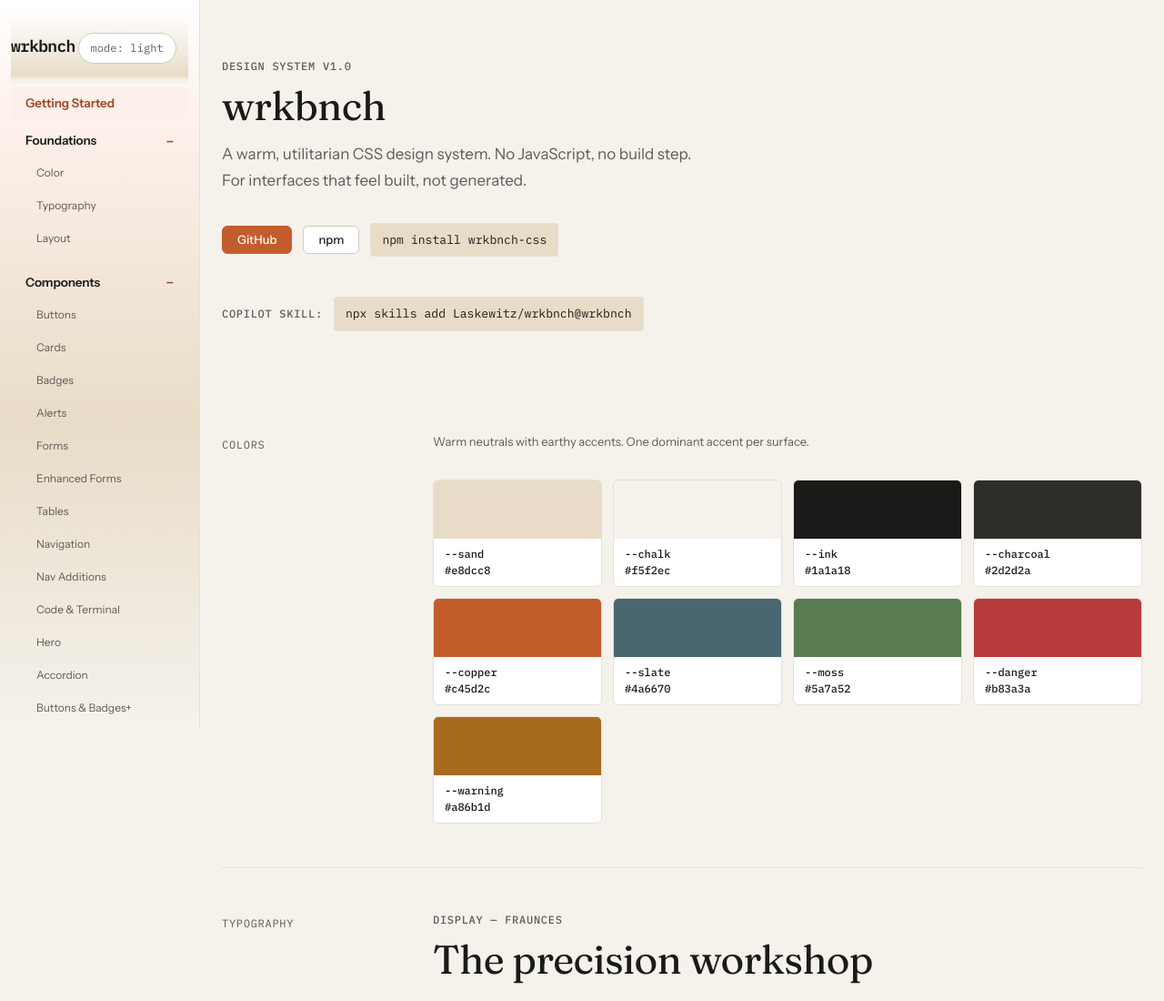
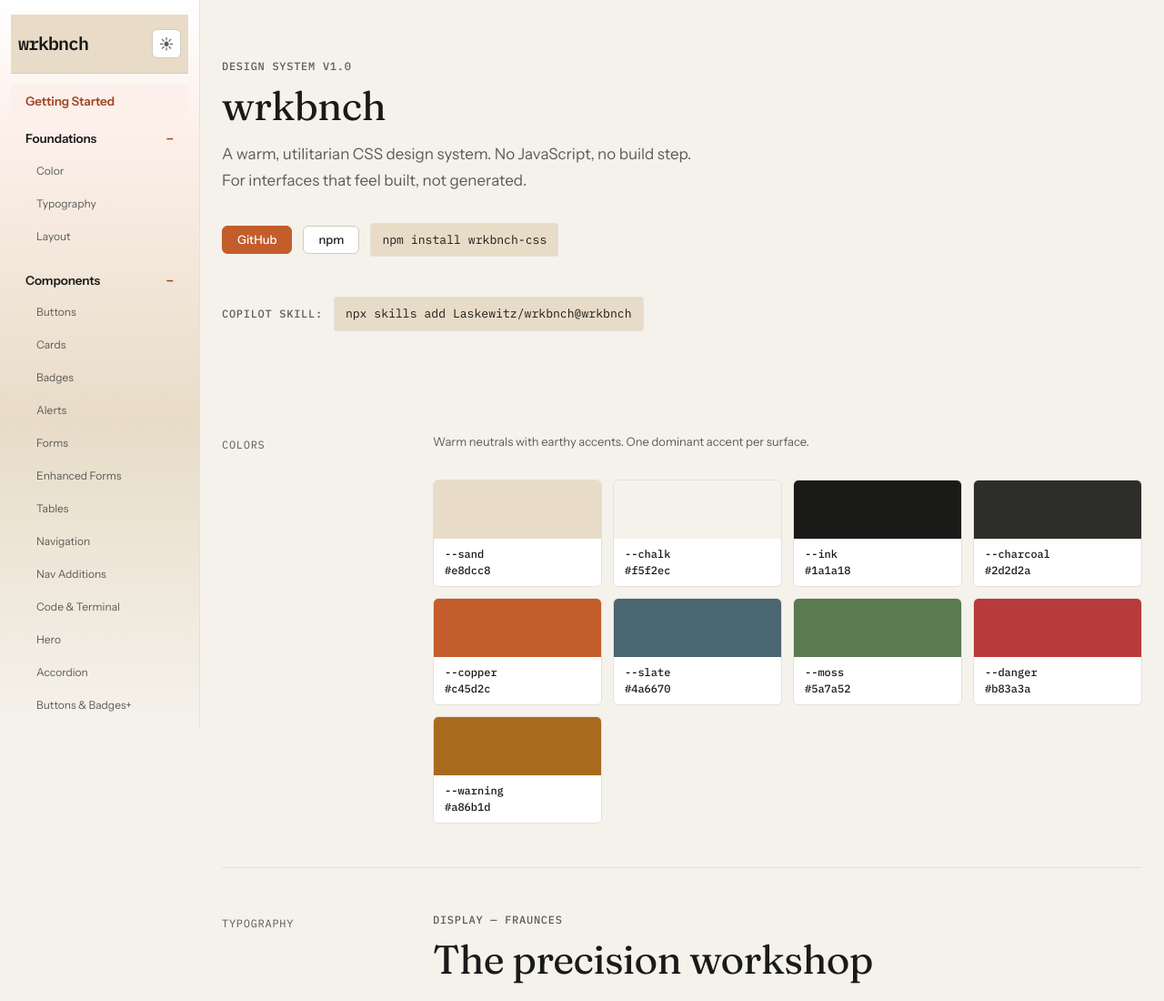
Before and after one commit to Laskewitz/wrkbnch, a website: page index.html in a window 1280 px wide. Shown: the top 1100 px of the page at 91% size. Drawn offline with Linux system fonts and the light colour scheme.

Commit message:
fix: improve sidebar header layout
- Brand + toggle on same row with space-between
- Replace 'mode: light' text with ☀/☾ icon in a square button
- Cleaner sticky header with proper border and z-index
- Better spacing and visual hierarchy

```diff
--- a/index.html
+++ b/index.html
@@ -46,21 +46,26 @@
     .docs-sidebar-inner { padding: var(--space-4) var(--space-3) var(--space-8); }
 
     .docs-sidebar-head {
+      display: flex;
+      align-items: center;
+      justify-content: space-between;
+      gap: var(--space-3);
       position: sticky;
       top: 0;
-      padding: var(--space-2) 0 var(--space-5);
-      margin-bottom: var(--space-1);
-      background: linear-gradient(180deg, var(--color-surface-raised) 0%, var(--color-surface) 90%, transparent 100%);
-      border-bottom: 1px solid rgba(74, 102, 112, 0.12);
+      z-index: 2;
+      padding: var(--space-4) var(--space-2) var(--space-4);
+      margin-bottom: var(--space-3);
+      background: var(--color-surface);
+      border-bottom: var(--border-thin);
     }
 
     .docs-sidebar-brand {
       display: inline-flex;
       align-items: center;
       font-family: var(--font-mono);
-      font-size: 1.125rem;
+      font-size: 1.25rem;
       font-weight: 700;
-      letter-spacing: -0.04em;
+      letter-spacing: -0.05em;
       color: var(--color-text);
       text-decoration: none;
     }
@@ -71,15 +76,14 @@
       display: inline-flex;
       align-items: center;
       justify-content: center;
-      margin-top: var(--space-3);
-      padding: 0.45rem 0.8rem;
+      width: 32px;
+      height: 32px;
+      padding: 0;
       border: var(--border-thin);
-      border-radius: 999px;
+      border-radius: var(--radius-md);
       background: var(--color-surface-raised);
       color: var(--color-text-muted);
-      font-family: var(--font-mono);
-      font-size: 0.75rem;
-      letter-spacing: 0.01em;
+      font-size: 1rem;
       cursor: pointer;
       transition: background var(--duration-fast) var(--ease-default), color var(--duration-fast) var(--ease-default), border-color var(--duration-fast) var(--ease-default);
     }
@@ -193,7 +197,7 @@
     <div class="docs-sidebar-inner">
       <div class="docs-sidebar-head">
         <a class="docs-sidebar-brand" href="#top">wrkbnch</a>
-        <button class="docs-mode-toggle" type="button" data-mode-toggle aria-label="Switch to dark mode">mode: light</button>
+        <button class="docs-mode-toggle" type="button" data-mode-toggle aria-label="Switch to dark mode">☀</button>
       </div>
       <nav class="docs-sidebar-nav" aria-label="Section navigation">
         <a class="docs-sidebar-link docs-sidebar-link--parent" href="#top">Getting Started</a>
@@ -261,7 +265,7 @@
     </div>
   </aside>
 
-  <button class="docs-mode-toggle docs-mobile-toggle" type="button" data-mode-toggle aria-label="Switch to dark mode">mode: light</button>
+  <button class="docs-mode-toggle docs-mobile-toggle" type="button" data-mode-toggle aria-label="Switch to dark mode">☀</button>
 
   <div class="docs-main">
     <!-- Header -->
@@ -1614,9 +1618,9 @@ dist/app.css       3.12 kB │ gzip: 1.04 kB</div>
         .filter(Boolean);
 
       function updateModeButtons(mode) {
-        const nextMode = mode === 'dark' ? 'light' : 'dark';
+        var nextMode = mode === 'dark' ? 'light' : 'dark';
         modeToggles.forEach(function(button) {
-          button.textContent = 'mode: ' + mode;
+          button.textContent = mode === 'dark' ? '☾' : '☀';
           button.setAttribute('aria-label', 'Switch to ' + nextMode + ' mode');
         });
       }
```
